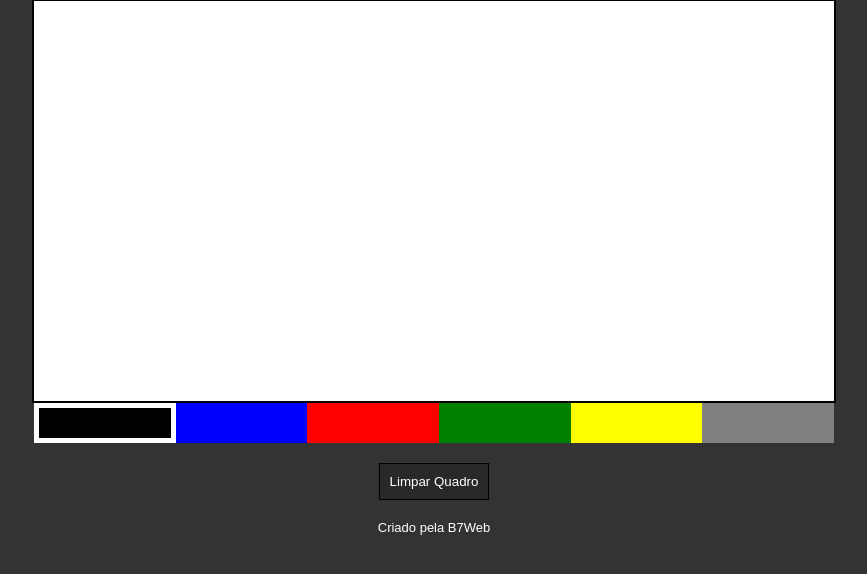
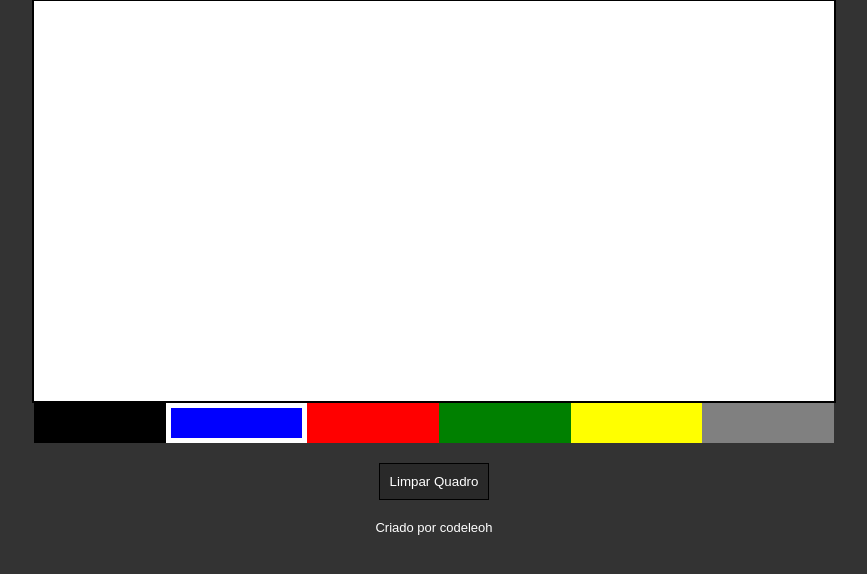
Before and after one commit to codeleoh/canvas, a plain HTML site: page index.html in a window 1280 px wide. Both pictures are taken after a click on the element 447 px from the left and 584 px from the top of the page. Shown: the part 162-736 px from the top of the page, without its empty margins (206-1073 px from the left). Drawn offline with Linux system fonts and the light colour scheme.

Commit message:
A seleção e o evento de click de cada cor foi criada, juntamente com a função que é ativada com o click: A função seleciona a cor clicada e substitue a cor atual pela clicada, revome o atributo .active da cor anterior e adiciona na nova cor.

```diff
--- a/index.html
+++ b/index.html
@@ -23,7 +23,7 @@
 
     <button class="clear">Limpar Quadro</button>
 
-    <footer>Criado pela B7Web</footer>
+    <footer>Criado por codeleoh</footer>
 
     <script src="script.js"></script>
 </body>
--- a/script.js
+++ b/script.js
@@ -0,0 +1,13 @@
+let currentColor = 'black';
+
+document.querySelectorAll('.colorArea .color').forEach(item => {
+    item.addEventListener('click', colorClickEvent);
+});
+
+function colorClickEvent(e) {
+    let color = e.target.getAttribute('data-color');
+    currentColor = color;
+
+    document.querySelector('.color.active').classList.remove('active');
+    e.target.classList.add('active')
+}
```
